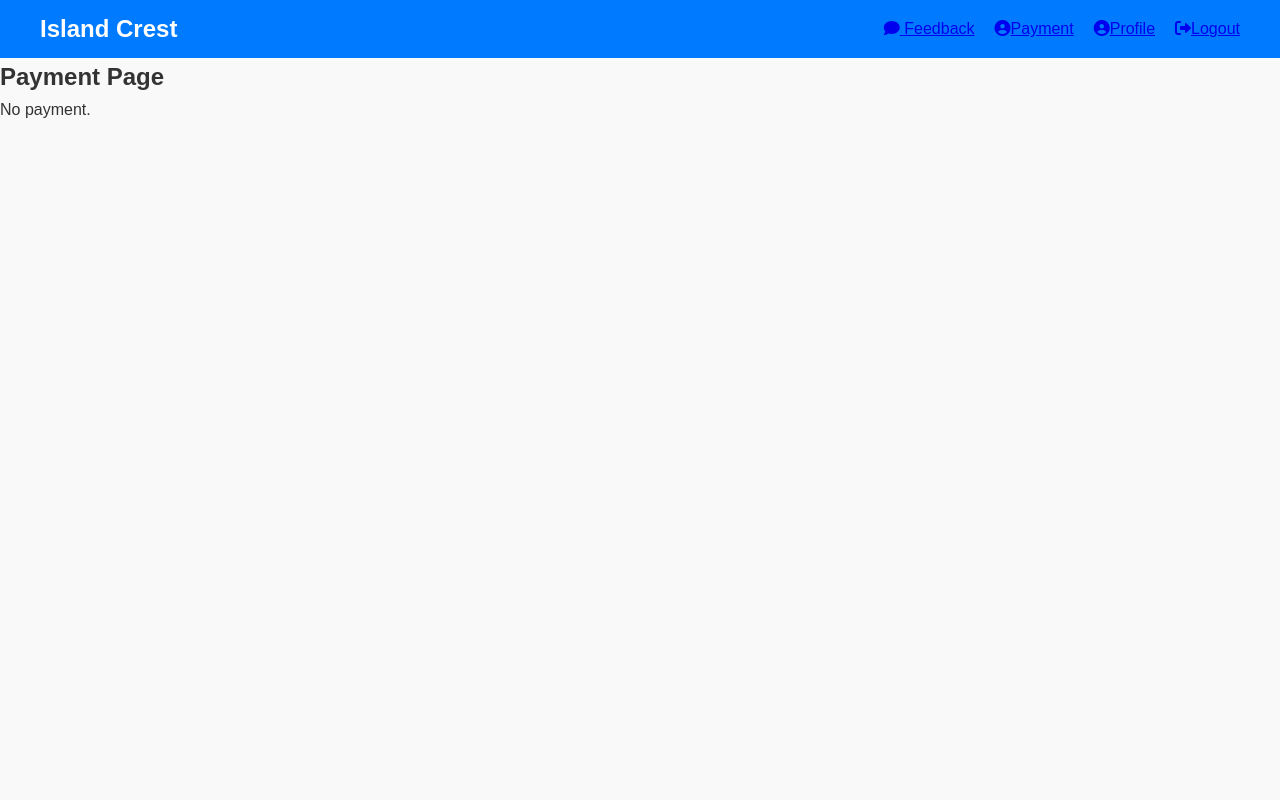
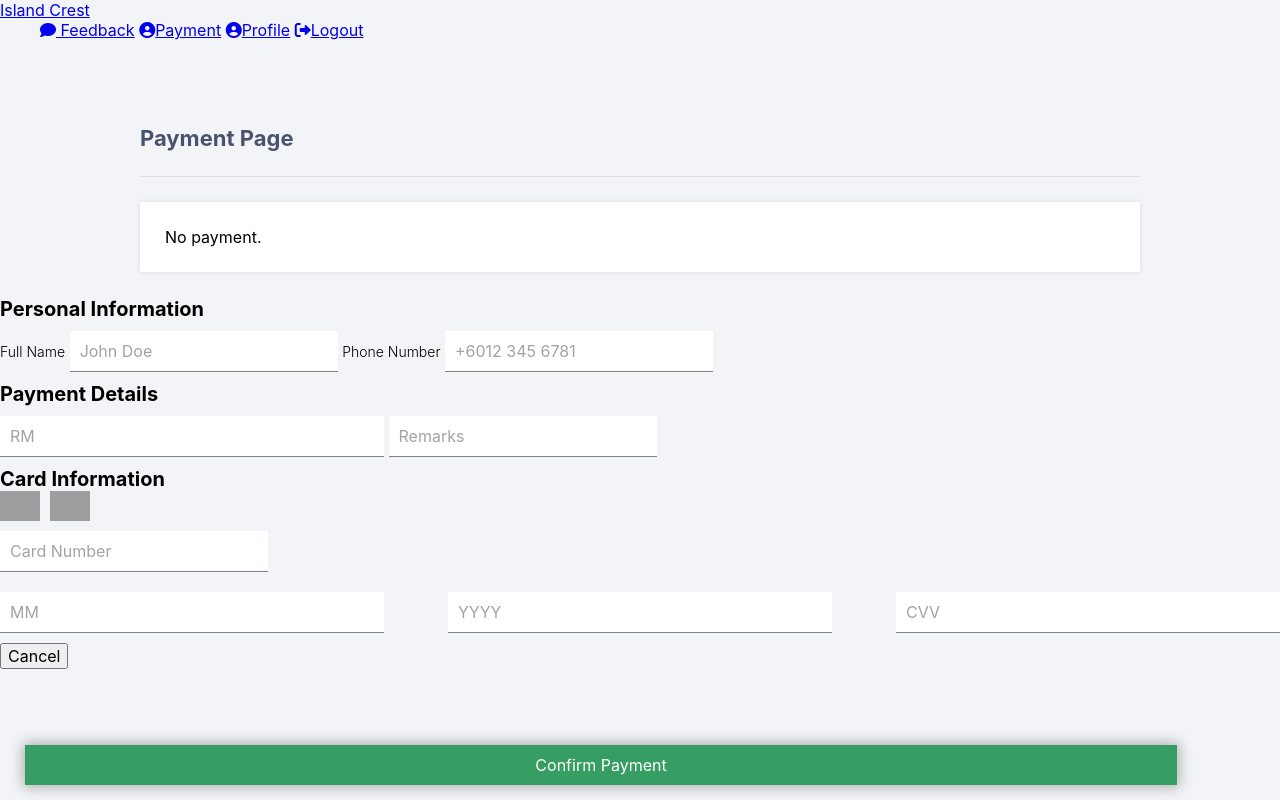
Before and after one commit to Darr3n2GG/Condominium_Management_System, a PHP site: page /frontend/payment.php in a window 1280 px wide. Run offline with PHP 8.4, Linux system fonts and the light colour scheme; the visitor is signed in with stand-in values (Sample User, id 1); data that the repository does not hold is empty; grey boxes are pictures that could not be loaded.

Commit message:
Update payment.php

```diff
--- a/frontend/payment.php
+++ b/frontend/payment.php
@@ -34,7 +34,7 @@
     <meta charset="utf-8">
     <meta name="viewport" content="width=device-width, initial-scale=1.0">
     <title>Island Crest - Payment</title>
-    <link href="../assets/home.css" rel="stylesheet" type="text/css">
+    <link href="../assets/style.css" rel="stylesheet" type="text/css">
     <link href="../assets/payment.css" rel="stylesheet" type="text/css">
     <link rel="stylesheet" href="https://cdnjs.cloudflare.com/ajax/libs/font-awesome/6.2.0/css/all.min.css" integrity="sha512-xh6O/CkQoPOWDdYTDqeRdPCVd1SpvCA9XXcUnZS2FmJNp1coAFzvtCN9BmamE+4aHK8yyUHUSCcJHgXloTyT2A==" crossorigin="anonymous" referrerpolicy="no-referrer">
 </head>
@@ -58,13 +58,16 @@
             } else {
                 echo "No payment.";
             } ?> </p>
+        <table class="table">
             <?php if ($payment_row) { ?>
-            <table class="table">
+                <thead>
                     <tr>
                         <th>Date
                         <th>Amount
                         <th>Remarks
                     </tr>
+                </thead>
+                <tbody>
                     <?php foreach ($rows as $row) { ?>
                         <tr>
                             <td> <?php echo $row["date"]; ?> </td>
@@ -72,15 +75,17 @@
                             <td> <?php echo $row["remarks"]; ?> </td>
                         </tr>
                     <?php } ?>
+                </tbody>
+            <?php } ?>
         </table>
-        <?php } ?>
     </header>
-    <?php if ($payment_row) { ?>
+
+    <!-- <?php if ($payment_row) { ?>
         <button class="payButton">Pay here</button>
         <div class="payment">
             <form name="paymentForm" action="../backend/paymentModel.php" method="post">
                 <h1 class="payTitle">Card Information</h1>
-                <div class="cardIcons"> <!--Card icon missing !!!-->
+                <div class="cardIcons"> Card icon missing !!!
     <img src="./img/Contact/visa.png" width="40" alt="" class="cardIcon">
     <img src="./img/Contact/master.png" alt="" width="40" class="cardIcon">
     </div>
@@ -94,31 +99,55 @@
     <button type="button" class="closeModal">Cancel</button>
     </form>
     </div>
-    <?php } ?>
+<?php } ?> -->
+    <div class="payment-modal hidden"> <!--Class "hidden" not found-->
+        <div class="payment-container">
+            <h1 class="payTitle">Personal Information</h1>
+            <form method="post">
+                <label for="name">Full Name</label>
+                <input type="text" id="name" name="name" placeholder="John Doe" class="payInput" required>
 
+                <label for="phone">Phone Number</label>
+                <input type="number" id="phone" name="phone" placeholder="+6012 345 6781" class="payInput" required>
 
-    <?php if ($payment_row) { ?>
-        <button class="payButton">Pay Here</button>
+                <h1 class="payTitle">Payment Details</h1>
+                <input type="number" name="amount" placeholder="RM" class="payInput sm" required>
+                <input type="text" name="remarks" placeholder="Remarks" class="payInput">
 
-        <div class="payment-modal"> <!--Class "hidden" not found-->
-            <div class="payment-container">
-                <form name="paymentForm" action="../backend/paymentModel.php" method="post">
                 <h1 class="payTitle">Card Information</h1>
                 <div class="cardIcons">
                     <img src="./img/Contact/visa.png" alt="Visa" width="40" class="cardIcon">
                     <img src="./img/Contact/master.png" alt="MasterCard" width="40" class="cardIcon">
                 </div>
-                    <input type="number" name="card_number" placeholder="Card Number" class="payInput" required>
+                <input type="text" name="card_number" placeholder="Card Number" class="payInput" maxlength="16" required>
                 <div class="cardInfo">
-                        <input type="number" name="expiry_month" placeholder="MM" class="payInput sm" min="1" max="12" required>
-                        <input type="number" name="expiry_year" placeholder="YYYY" class="payInput sm" required>
-                        <input type="number" name="cvv" placeholder="CVV" class="payInput sm" maxlength="3" required>
+                    <input type="text" name="expiry_month" placeholder="MM" class="payInput sm" maxlength="2" required>
+                    <input type="text" name="expiry_year" placeholder="YYYY" class="payInput sm" maxlength="4" required>
+                    <input type="text" name="cvv" placeholder="CVV" class="payInput sm" maxlength="3" required>
                 </div>
                 <button type="submit" class="confirmPayButton">Confirm Payment</button>
                 <button type="button" class="closeModal">Cancel</button>
             </form>
         </div>
     </div>
+    <?php if ($payment_row) { ?>
+        <h1 class="payTitle">Card Information</h1>
+        <div class="payment-modal"> <!--Class "hidden" not found-->
+            <form name="paymentForm" action="../backend/paymentModel.php" method="post">
+                <div class="cardIcons">
+                    <img src="./img/Contact/visa.png" alt="Visa" width="40" class="cardIcon">
+                    <img src="./img/Contact/master.png" alt="MasterCard" width="40" class="cardIcon">
+                </div>
+                <input type="text" name="card_number" placeholder="Card Number" class="payInput" maxlength="16" required>
+                <div class="cardInfo">
+                    <input type="text" name="expiry_month" placeholder="MM" class="payInput sm" maxlength="2" required>
+                    <input type="text" name="expiry_year" placeholder="YYYY" class="payInput sm" maxlength="4" required>
+                    <input type="text" name="cvv" placeholder="CVV" class="payInput sm" maxlength="3" required>
+                </div>
+                <button type="submit" class="confirmPayButton">Confirm Payment</button>
+                <button type="button" class="closeModal">Cancel</button>
+            </form>
+        </div>
     <?php } ?>
     <script src="../scripts/payment.js"></script>
 </body>
```
Lines whose indentation alone changed are shown as unchanged.
